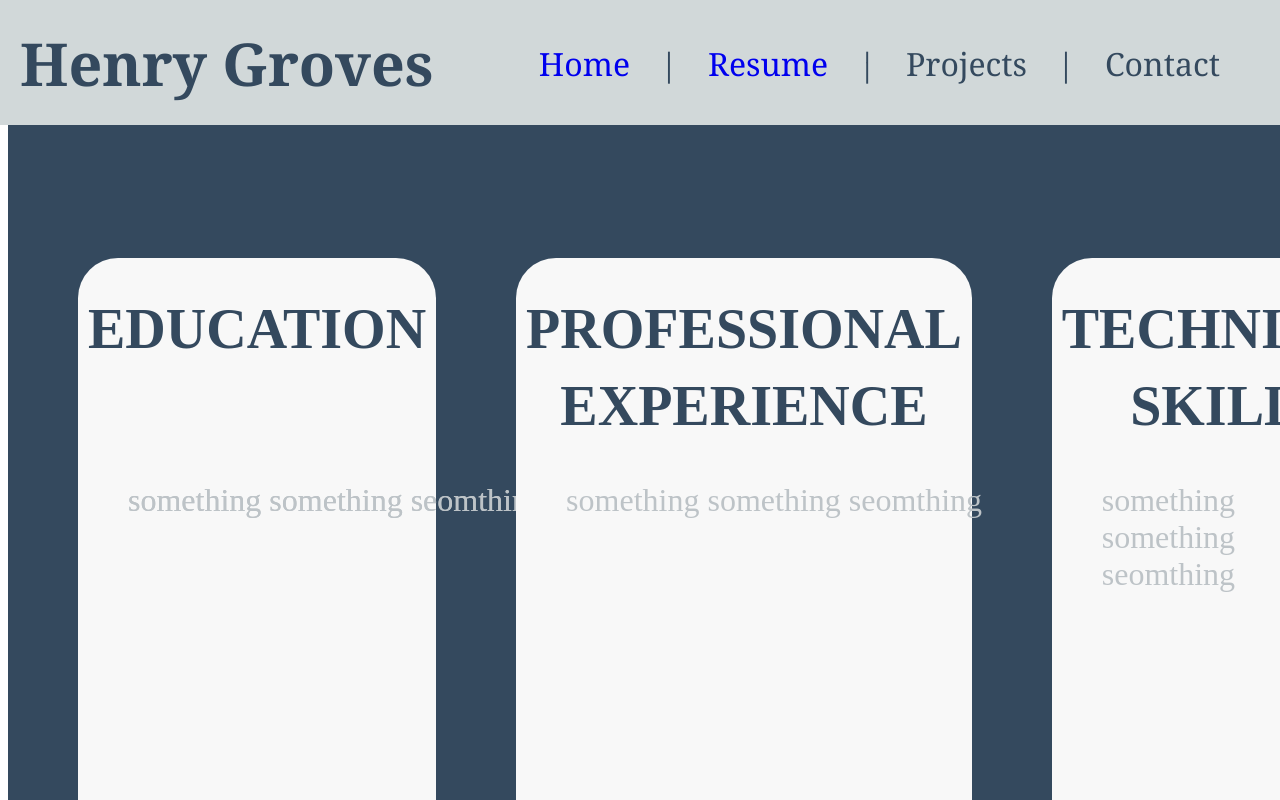
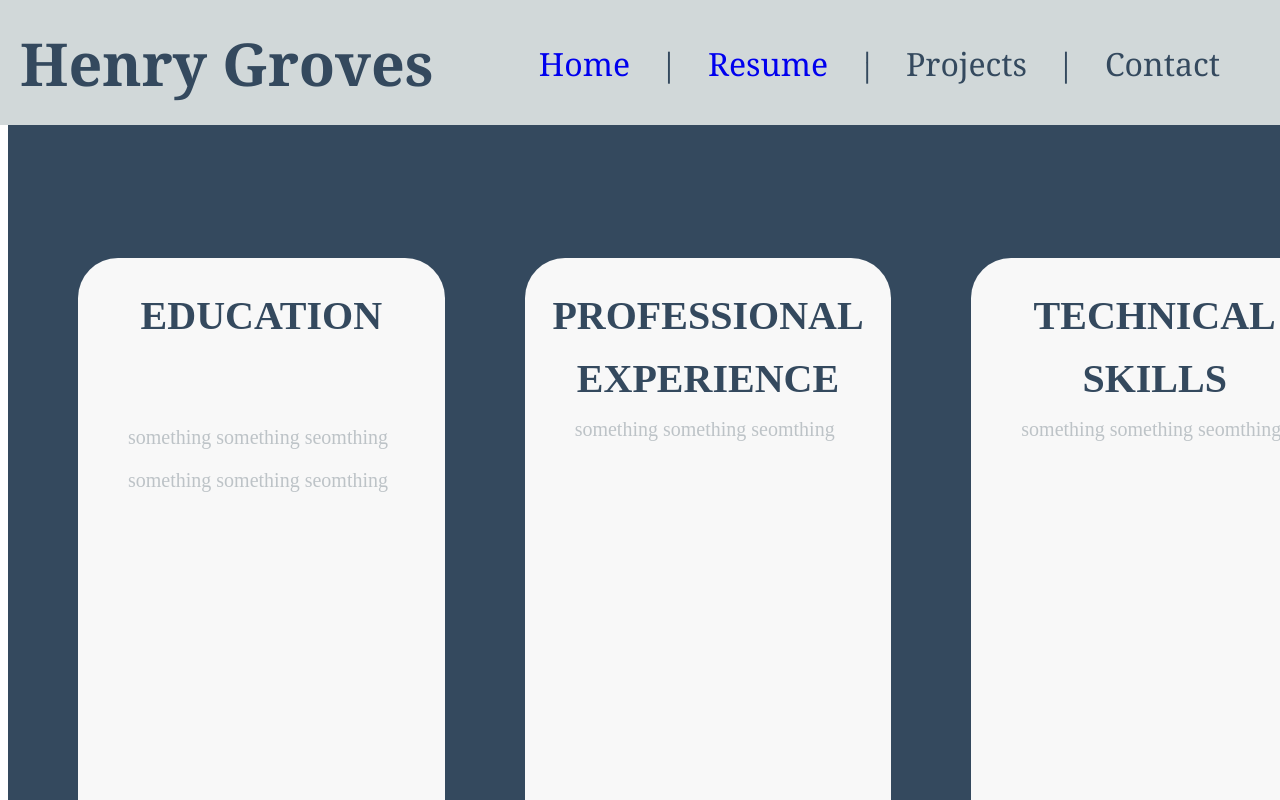
Before and after one commit to hgroves22/portfolioWebsite, a React (Vite) app: page /resume in a window 1280 px wide. Shown: the top 800 px of the page. Built offline with nearby package versions, Linux system fonts and the light colour scheme.

Commit message:
resume font size work with media

```diff
--- a/src/components/ResumePage.css
+++ b/src/components/ResumePage.css
@@ -46,10 +46,13 @@
   display: flex;
   justify-content: center;
 }
+
+.education-container .resume-info:first-of-type {
+  padding-top: 34px;
+}
 .resume-info {
-  position: fixed;
-  top: 450px;
   padding-left: 50px;
+  padding-right: 10px;
 }
 .resume-container .education-container,
 .resume-container .experience-container,
@@ -61,3 +64,12 @@
 .page {
   background-color: #34495E;
 }
+
+@media (max-width: 1900px) {
+  .sub-header {
+    font-size: 2.5rem;
+  }
+  p {
+    font-size: 20px;
+  }
+}
```
